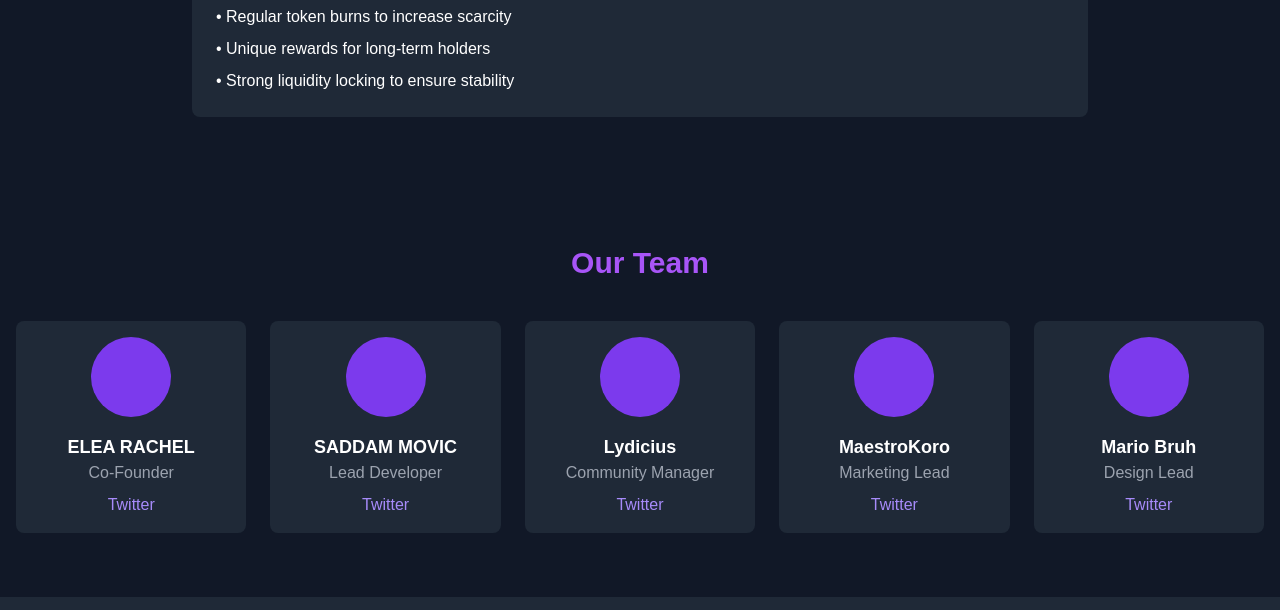
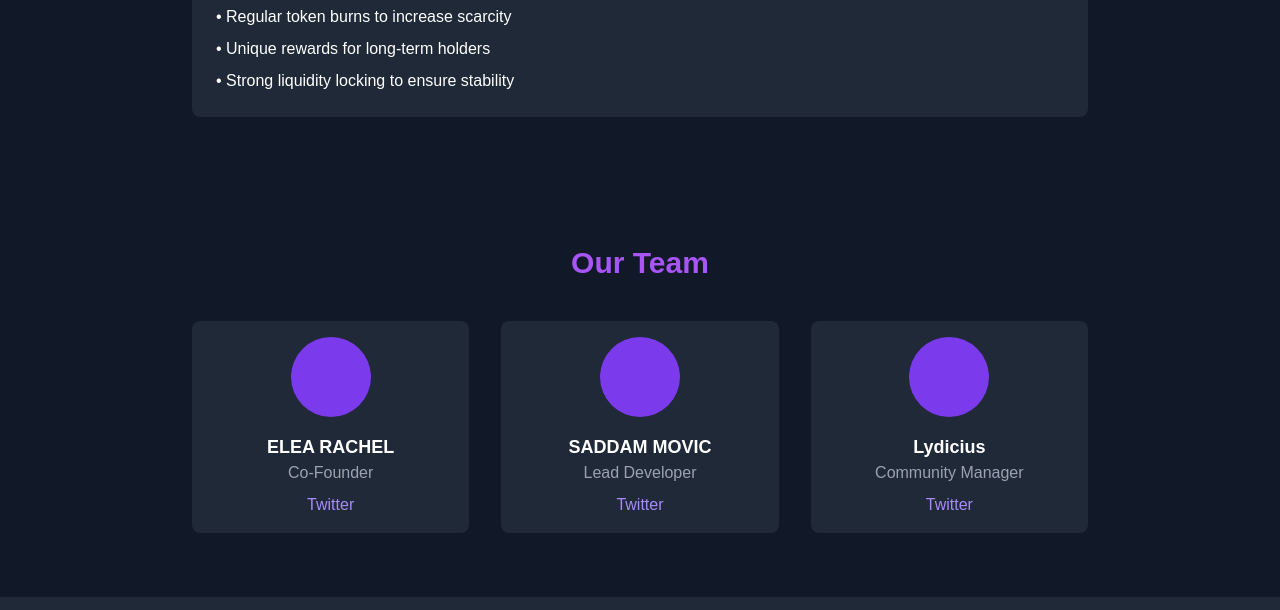
Before and after one commit to Winx0/beaneko, a plain HTML site: page index.html in a window 1280 px wide. Shown: the part 897-1507 px from the top of the page. Drawn offline with nearby package versions, Linux system fonts and the light colour scheme.

Commit message:
Update index.html

```diff
--- a/index.html
+++ b/index.html
@@ -96,7 +96,7 @@
       <div class="container mx-auto">
         <h2 class="text-3xl font-bold mb-10 text-center purple-text">Our Team</h2>
 
-        <div class="grid grid-cols-1 sm:grid-cols-2 lg:grid-cols-5 gap-6">
+        <div class="grid grid-cols-1 md:grid-cols-3 gap-8 max-w-4xl mx-auto">
           <!-- Team Member 1 -->
           <div class="bg-gray-800 p-4 rounded-lg text-center">
             <div class="w-20 h-20 bg-purple-600 rounded-full mx-auto mb-4"></div>
@@ -119,22 +119,6 @@
             <h3 class="text-lg font-bold">Lydicius</h3>
             <p class="text-gray-400 mb-2">Community Manager</p>
             <a href="https://x.com/jolu_louis" target="_blank" class="text-purple-400 hover:text-purple-300">Twitter</a>
-          </div>
-
-          <!-- Team Member 4 -->
-          <div class="bg-gray-800 p-4 rounded-lg text-center">
-            <div class="w-20 h-20 bg-purple-600 rounded-full mx-auto mb-4"></div>
-            <h3 class="text-lg font-bold">MaestroKoro</h3>
-            <p class="text-gray-400 mb-2">Marketing Lead</p>
-            <a href="https://x.com/dgkoro_koro" target="_blank" class="text-purple-400 hover:text-purple-300">Twitter</a>
-          </div>
-
-          <!-- Team Member 5 -->
-          <div class="bg-gray-800 p-4 rounded-lg text-center">
-            <div class="w-20 h-20 bg-purple-600 rounded-full mx-auto mb-4"></div>
-            <h3 class="text-lg font-bold">Mario Bruh</h3>
-            <p class="text-gray-400 mb-2">Design Lead</p>
-            <a href="#" class="text-purple-400 hover:text-purple-300">Twitter</a>
           </div>
         </div>
       </div>
```
